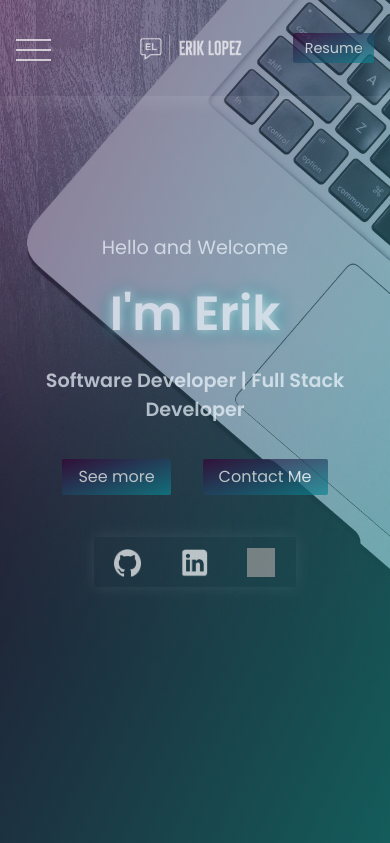
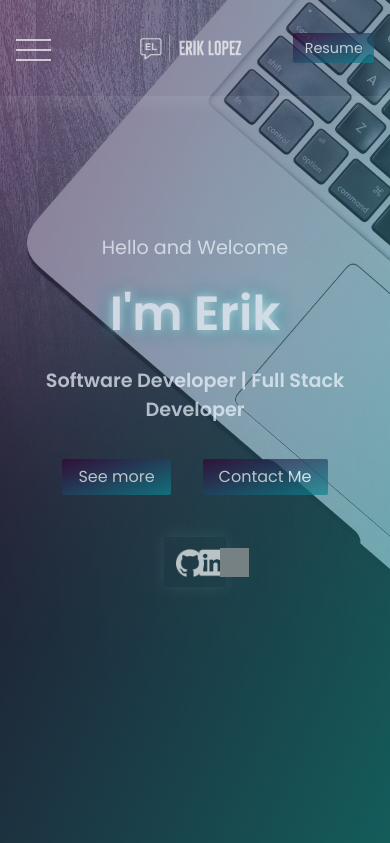
Before and after one commit to eriklopezalfaro/Personal-Website, a Django app: page / in a window 390 px wide. Shown: the top 843 px of the page. Run offline with Django 3.2, Linux system fonts and the light colour scheme; data comes from the database, SQL or seed files in the repository; some libraries are stand-ins or nearby versions; grey boxes are pictures that could not be loaded.

Commit message:
Safari fix

```diff
--- a/portfolio/static/portfolio/style.css
+++ b/portfolio/static/portfolio/style.css
@@ -888,7 +888,7 @@ footer p {
             margin-bottom: 1rem;
             display: flex;
             height: 3.1rem;
-            width: 65%;
+            width: 20%;
             /* max-width: 13rem; */
             align-items: center;
             background: transparent;
```
